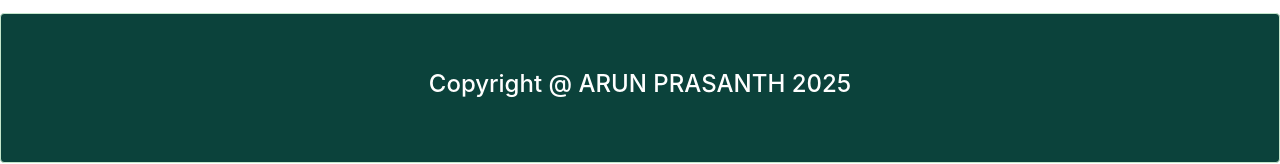
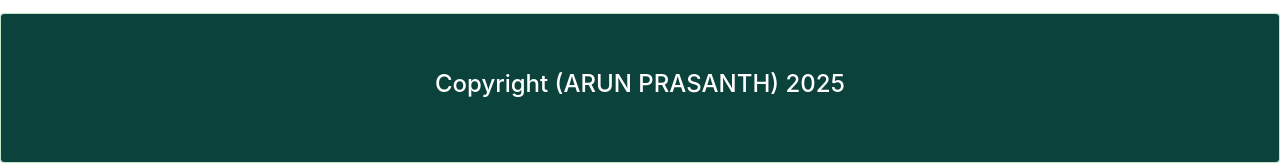
Before and after one commit to Arun-Prasanth-P/shopping-card-task, a React (Vite) app: page / in a window 1280 px wide. Shown: the part 1746-1910 px from the top of the page. Built offline with nearby package versions, Linux system fonts and the light colour scheme.

Commit message:
copyright

```diff
--- a/src/mainapp.jsx
+++ b/src/mainapp.jsx
@@ -73,7 +73,7 @@ const Mainapp = () => {
                 ))}
             </div>
             <div className="alert alert-success footer">
-                <h4 className="alert-heading">Copyright @ ARUN PRASANTH 2025</h4>
+                <h4 className="alert-heading">Copyright (ARUN PRASANTH) 2025</h4>
             </div>
         </>
     )
```
